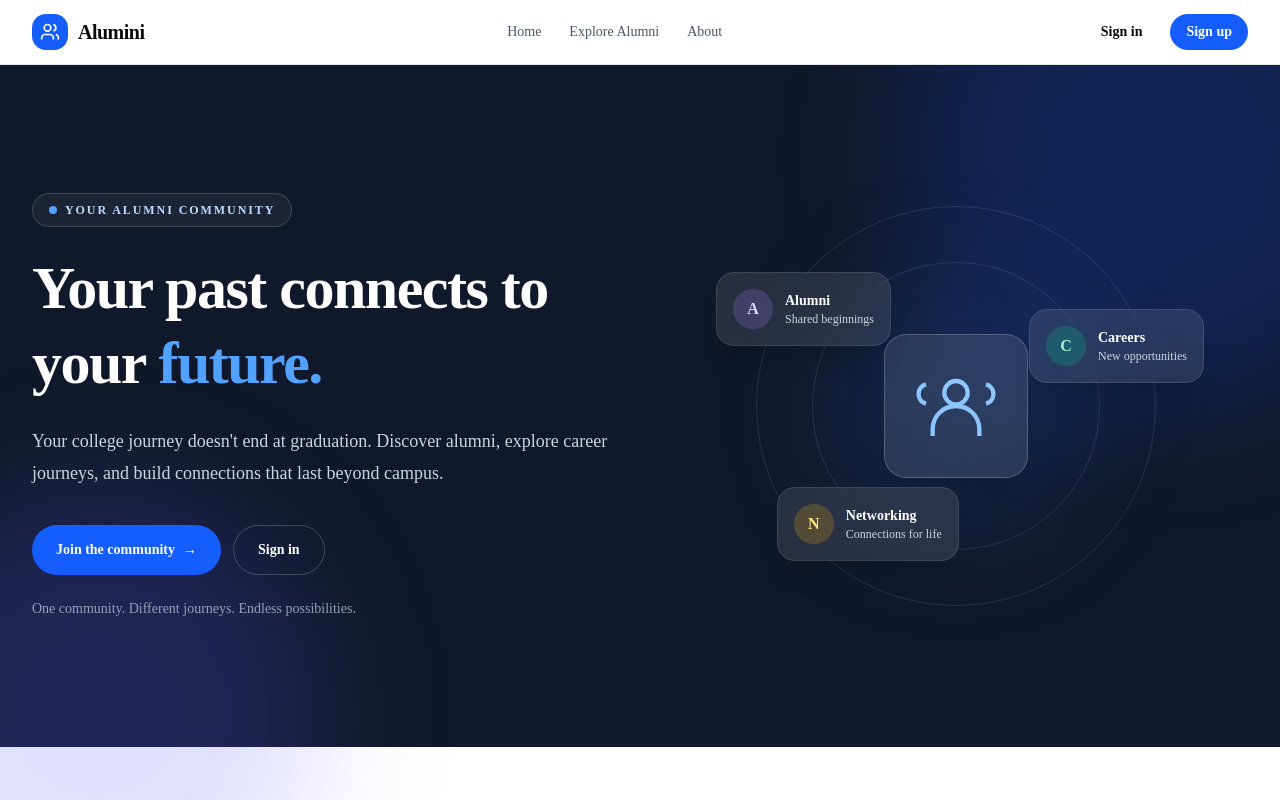
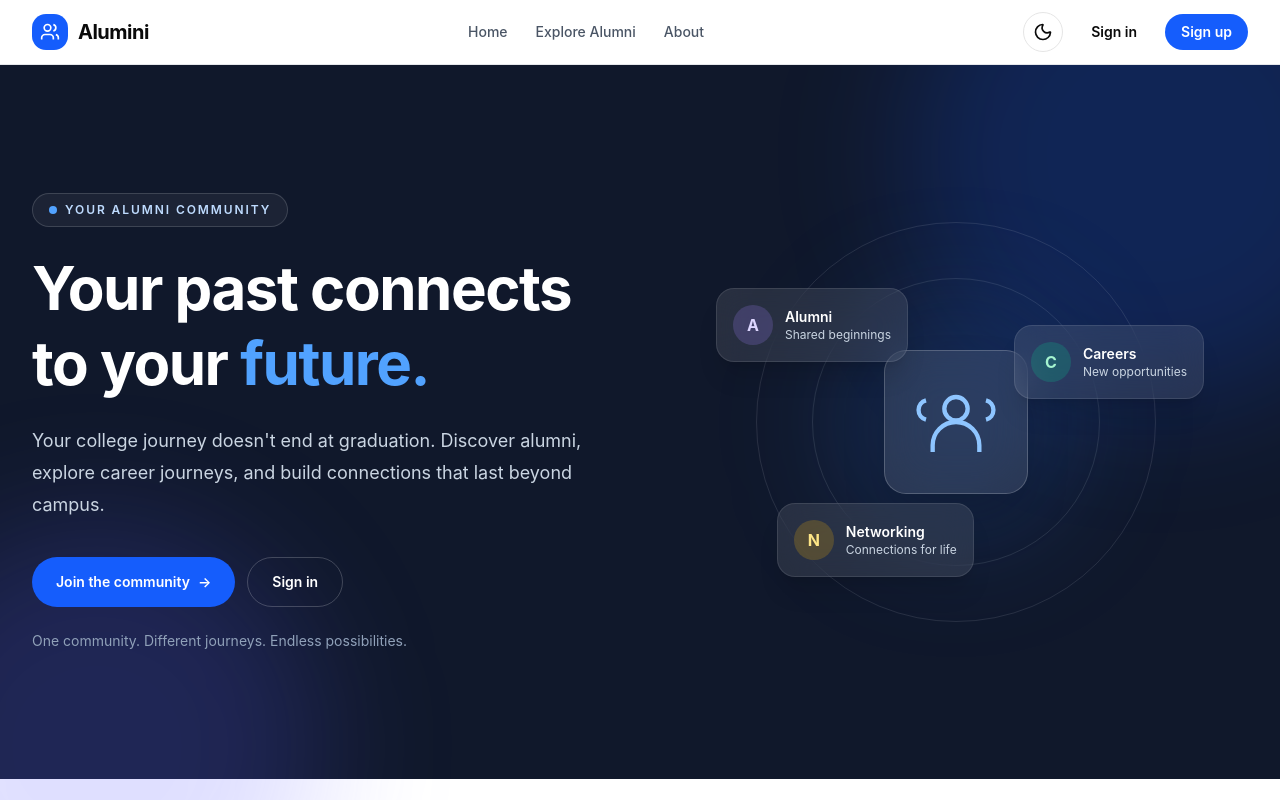
Before and after one commit to JC1500/alumini_web, a Next.js app: page / in a window 1280 px wide. Shown: the top 800 px of the page. Built offline with nearby package versions, Linux system fonts and the light colour scheme; no server answers.

Commit message:
fix(ui): resolve layout styling issue on main section

```diff
--- a/app/globals.css
+++ b/app/globals.css
@@ -8,6 +8,7 @@
   --color-background: var(--background);
   --color-foreground: var(--foreground);
   --font-sans: var(--font-sans);
+  --font-primary: var(--font-primary);
   --font-mono: var(--font-geist-mono);
   --font-heading: var(--font-sans);
   --color-sidebar-ring: var(--sidebar-ring);
@@ -49,6 +50,7 @@
 }
 
 :root {
+  --font-primary: "Inter", sans-serif;
   --background: oklch(1 0 0);
   --foreground: oklch(0.145 0 0);
   --card: oklch(1 0 0);
@@ -125,6 +127,6 @@
     @apply bg-background text-foreground;
   }
   html {
-    @apply font-sans;
+    @apply font-primary antialiased;
   }
 }
--- a/app/search-bar.tsx
+++ b/app/search-bar.tsx
@@ -15,13 +15,14 @@ export default function SearchBar() {
           <path d="m16 16 4 4" />
         </svg>
 
-        <input
-          type="search"
-          name="q"
-          placeholder="Search alumni by name, company, or department..."
-          aria-label="Search alumni"
-          className="w-full bg-transparent text-sm outline-none"
-        />
+<input
+  type="text"
+  name="q"
+  autoComplete="off"
+  placeholder="Search alumni by name, company, or department..."
+  aria-label="Search alumni"
+  className="w-full bg-transparent text-foreground placeholder:text-muted-foreground outline-none border-none focus:ring-0"
+/>
 
         <button
           type="submit"
--- a/components/navbar.tsx
+++ b/components/navbar.tsx
@@ -4,6 +4,7 @@
 import Link from "next/link";
 import { useState } from "react";
 import { Show, useClerk, useUser } from "@clerk/nextjs";
+import { ThemeToggle } from "@/components/theme-toggle";
 
 export default function Navbar() {
   const [menuOpen, setMenuOpen] = useState(false);
@@ -60,6 +61,7 @@ export default function Navbar() {
         </div>
 
         <div className="flex items-center gap-3">
+          <ThemeToggle />
           <Show when="signed-out">
             <Link
               href="/sign-in"
--- /dev/null
+++ b/components/theme-toggle.tsx
@@ -0,0 +1,64 @@
+
+"use client";
+
+import { useEffect, useState } from "react";
+import { Moon, Sun } from "lucide-react";
+
+export function ThemeToggle() {
+  const [isDark, setIsDark] = useState(false);
+  const [mounted, setMounted] = useState(false);
+
+  useEffect(() => {
+    const savedTheme = localStorage.getItem("theme");
+
+    const prefersDark = window.matchMedia(
+      "(prefers-color-scheme: dark)"
+    ).matches;
+
+    const shouldUseDark =
+      savedTheme === "dark" ||
+      (savedTheme === null && prefersDark);
+
+    document.documentElement.classList.toggle(
+      "dark",
+      shouldUseDark
+    );
+
+    setIsDark(shouldUseDark);
+    setMounted(true);
+  }, []);
+
+  function toggleTheme() {
+    const nextIsDark = !isDark;
+
+    document.documentElement.classList.toggle(
+      "dark",
+      nextIsDark
+    );
+
+    localStorage.setItem(
+      "theme",
+      nextIsDark ? "dark" : "light"
+    );
+
+    setIsDark(nextIsDark);
+  }
+
+  return (
+    <button
+      type="button"
+      onClick={toggleTheme}
+      aria-label={
+        isDark ? "Switch to light mode" : "Switch to dark mode"
+      }
+      disabled={!mounted}
+      className="inline-flex size-10 items-center justify-center rounded-full border border-border bg-background text-foreground transition-colors hover:bg-accent"
+    >
+      {isDark ? (
+        <Sun className="size-5" />
+      ) : (
+        <Moon className="size-5" />
+      )}
+    </button>
+  );
+}
```
